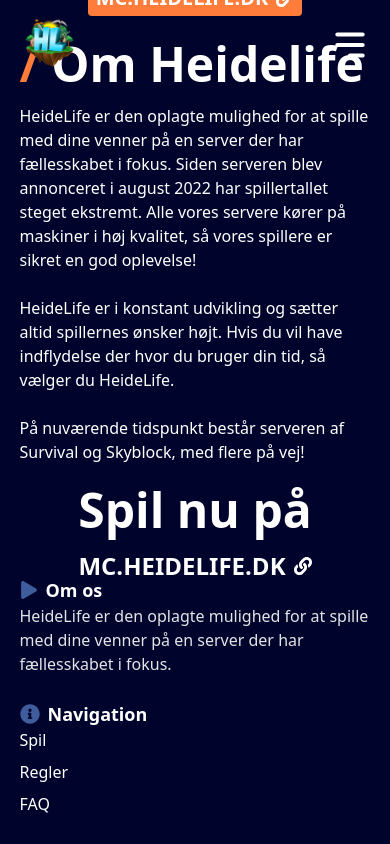
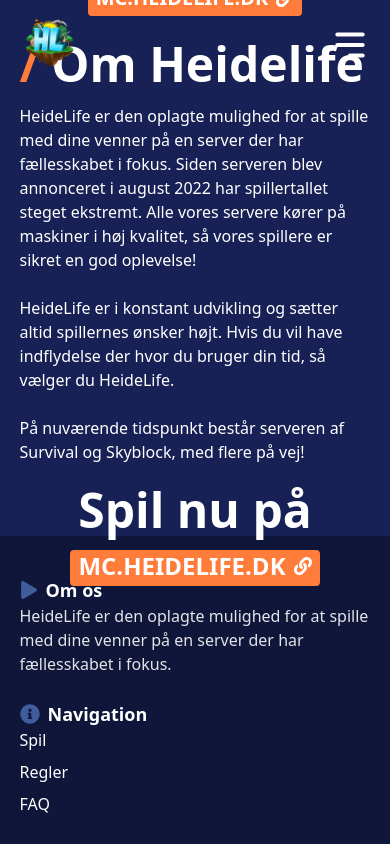
Before and after one commit to karstenpedersen/heidelife, a Next.js app: page / in a window 390 px wide. Shown: the top 844 px of the page. Built offline with nearby package versions, Linux system fonts and the light colour scheme.

Commit message:
recolored header and footer

```diff
--- a/src/components/faqs/FaqSidebar.tsx
+++ b/src/components/faqs/FaqSidebar.tsx
@@ -46,7 +46,7 @@
                       >
                         <Link href={`/faq/${faq.category}/${faq.slug}`}>
                           <a
-                            className={`text-zinc-500 transition-colors hover:text-accent ${
+                            className={`text-zinc-400 transition-colors hover:text-accent ${
                               currentFaq?.slug === faq.slug && "!text-accent"
                             }`}
                           >
--- a/src/components/navigation/Footer.tsx
+++ b/src/components/navigation/Footer.tsx
@@ -14,7 +14,7 @@
 
 const Footer: React.FC<IFooter> = () => {
   return (
-    <footer className="bg-background py-10 text-white">
+    <footer className="bg-header py-10 text-white">
       <Wrapper className="space-y-14">
         <div className="grid gap-6 sm:grid-cols-2 md:gap-8 lg:grid-cols-4">
           <div>
--- a/src/components/navigation/Header.tsx
+++ b/src/components/navigation/Header.tsx
@@ -38,7 +38,7 @@
     <>
       <header className={`fixed top-0 left-0 z-50 h-[90px] w-full`}>
         <div
-          className={`absolute top-0 bottom-0 left-0 right-0 -z-10 bg-background text-white transition-opacity duration-200 ${
+          className={`absolute top-0 bottom-0 left-0 right-0 -z-10 bg-header text-white transition-opacity duration-200 ${
             showBg ? "opacity-100 shadow-md" : "opacity-0"
           }`}
         />
--- a/src/pages/faq/[category]/[slug]/index.tsx
+++ b/src/pages/faq/[category]/[slug]/index.tsx
@@ -32,7 +32,10 @@
       <TitleSection title={faqContainer.title} />
 
       {/* FAQ */}
-      <section id="svar" className="bg-light py-10 sm:py-14 lg:bg-background">
+      <section
+        id="svar"
+        className="bg-background py-10 sm:py-14 lg:bg-background"
+      >
         <Wrapper className="relative flex gap-6">
           <FaqSidebar
             allFaqContainers={allFaqContainers}
@@ -42,7 +45,7 @@
           />
 
           {/* Content */}
-          <div className="prose prose-orange h-full w-full rounded-md bg-light sm:prose-lg md:prose-xl lg:min-h-[400px] lg:!max-w-none lg:py-10 lg:px-16 lg:shadow-md">
+          <div className="prose prose-invert h-full w-full rounded-md prose-a:text-accent sm:prose-lg md:prose-xl lg:min-h-[400px] lg:!max-w-none lg:bg-surface lg:py-10 lg:px-16 lg:shadow-md">
             <h1>{faq.question}</h1>
             <Component />
           </div>
--- a/src/pages/faq/[category]/index.tsx
+++ b/src/pages/faq/[category]/index.tsx
@@ -25,7 +25,7 @@
         <meta name="viewport" content="width=device-width, initial-scale=2.0" />
       </Head>
       <TitleSection title={faqContainer.title} />
-      <section id="faq" className="bg-light py-10 sm:py-14 lg:bg-background">
+      <section id="faq" className="bg-background py-10 sm:py-14">
         <Wrapper>
           <Wrapper className="relative flex gap-6">
             <FaqSidebar
@@ -36,7 +36,7 @@
             />
 
             {/* Content */}
-            <ul className="prose prose-zinc h-full w-full divide-y-2 divide-zinc-300 rounded-md bg-light lg:min-h-[400px] lg:!max-w-none lg:py-10 lg:px-16 lg:shadow-md">
+            <ul className="prose prose-invert h-full w-full divide-y-2 divide-zinc-300 rounded-md lg:min-h-[400px] lg:!max-w-none lg:bg-surface lg:py-10 lg:px-16 lg:shadow-md">
               {categoryFaqs.map((faq, index) => {
                 return (
                   <li key={index}>
--- a/src/sections/HeroSection.tsx
+++ b/src/sections/HeroSection.tsx
@@ -39,7 +39,7 @@
             >
               <Image
                 src="/images/logos/logo-detailed.png"
-                alt="logo"
+                alt=""
                 layout="fill"
                 priority
               />
--- a/src/sections/PromotionSection.tsx
+++ b/src/sections/PromotionSection.tsx
@@ -18,7 +18,7 @@
             className="!text-4xl text-light"
             decoration={false}
           />
-          <IpButton size="lg" variant="accent" />
+          <IpButton size="lg" variant="primary" />
         </Wrapper>
       </ImageBackground>
     </section>
--- a/src/styles/globals.css
+++ b/src/styles/globals.css
@@ -9,11 +9,12 @@
   --color-dark: #18181b;
   --color-gray: #71717a;
   --color-light: #ffffff;
-  --color-blue-900: #00042c;
-  --color-blue-800: #213050;
+  --color-blue-900: #0f163a; /*00042c;*/
+  --color-blue-800: #172155;
+  --color-blue-700: #25316d;
 
-  --color-background: var(--color-blue-900);
-  --color-surface: var(--color-blue-800);
+  --color-background: var(--color-blue-800);
+  --color-surface: var(--color-blue-700);
 }
 
 body {
--- a/tailwind.config.js
+++ b/tailwind.config.js
@@ -16,6 +16,7 @@
         gray: "var(--color-gray)",
         background: "var(--color-background)",
         surface: "var(--color-surface)",
+        header: "var(--color-blue-900)",
       },
     },
   },
```
